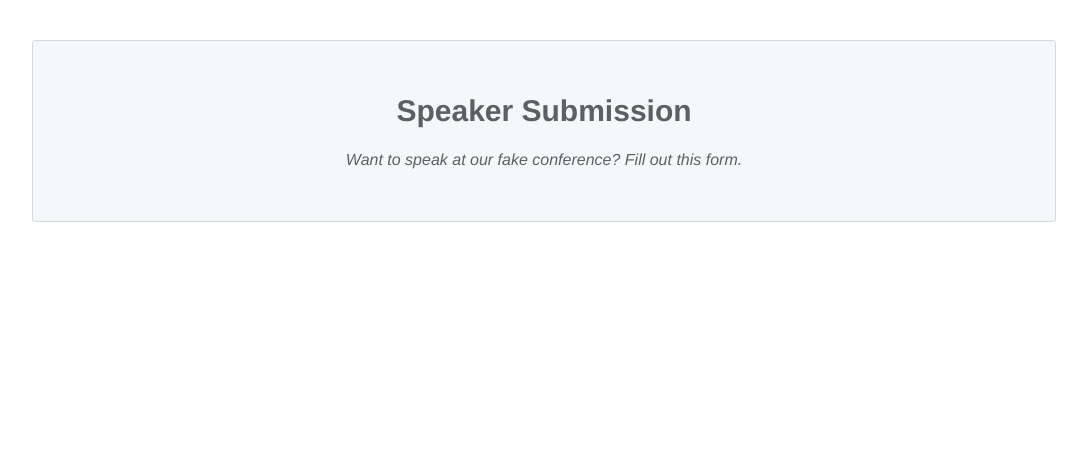
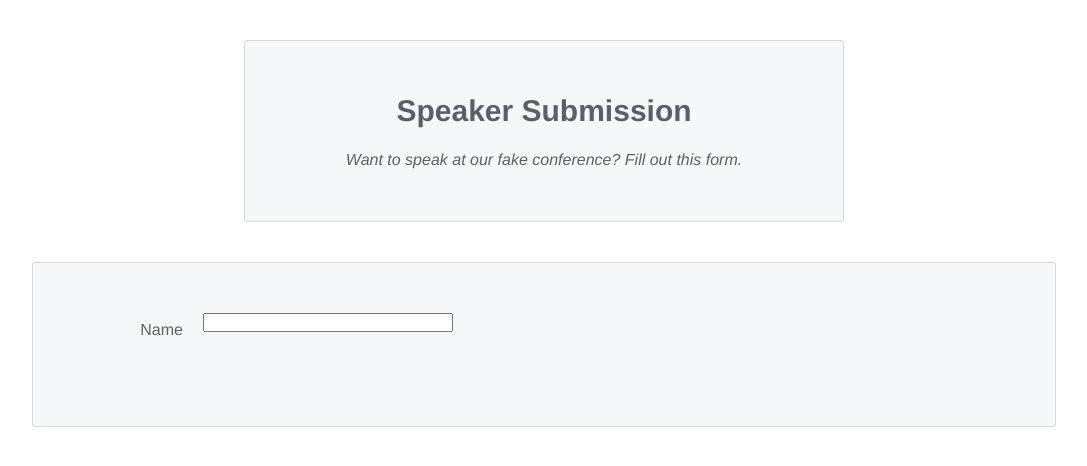
Before and after one commit to geovanyjimenez/forms-codio, a plain HTML site: page index.html in a window 1280 px wide. Shown: the whole page, without its empty margins (96-1183 px from the left). Drawn offline with Linux system fonts and the light colour scheme.

Commit message:
added html and css code to create an input box to form, stylex form in css

```diff
--- a/index.html
+++ b/index.html
@@ -11,5 +11,12 @@
             <h1>Speaker Submission</h1>
             <p><em>Want to speak at our fake conference? Fill out this form.</em></p>
         </header>
+
+        <form action='' method='get' class='speaker-form'>
+            <div class='form-row'>
+                <label for='full-name'>Name</label>
+                <input id='full-name' name='full-name' type='text'/>
+            </div>
+        </form>
     </body>
 </html>
--- a/styles.css
+++ b/styles.css
@@ -31,3 +31,56 @@ body {
     font-size: 30px;
     margin-bottom: 20px;
 }
+
+.speaker-form {
+    background-color: #F6F7F8;
+    border: 1px solid #D6D9DC;
+    border-radius: 3px;
+
+    width: 80%;
+    padding: 50px;
+    margin: 0 0 40px 0;
+}
+
+.form-row {
+    margin-bottom: 40px;
+    display: flex;
+    justify-content: flex-start;
+    flex-direction: column;
+    flex-wrap: wrap;
+}
+
+.form-row input[text='type'] {
+    background-color: #FFFFFF;
+    border: 1px solid #D6D9DC;
+    border-radius: 3px;
+    width: 100%;
+    padding: 7px;
+    font-size: 14px;
+}
+
+.form-row label {
+    margin-bottom: 15px;
+}
+
+@media only screen and (min-width: 700px) {
+    .speaker-form-header,
+    .speakerform {
+        width: 600px;
+    }
+    .form-row {
+        flex-direction: row;
+        align-items: flex-start;
+        margin-bottom: 20px;
+    }
+    .form-row input[type='text'] {
+        width: 250px;
+        height: initial;
+    }
+    .form-row label {
+        text-align: right;
+        width: 120px;
+        margin-top: 7px;
+        padding-right: 20px;
+    }
+}
```
